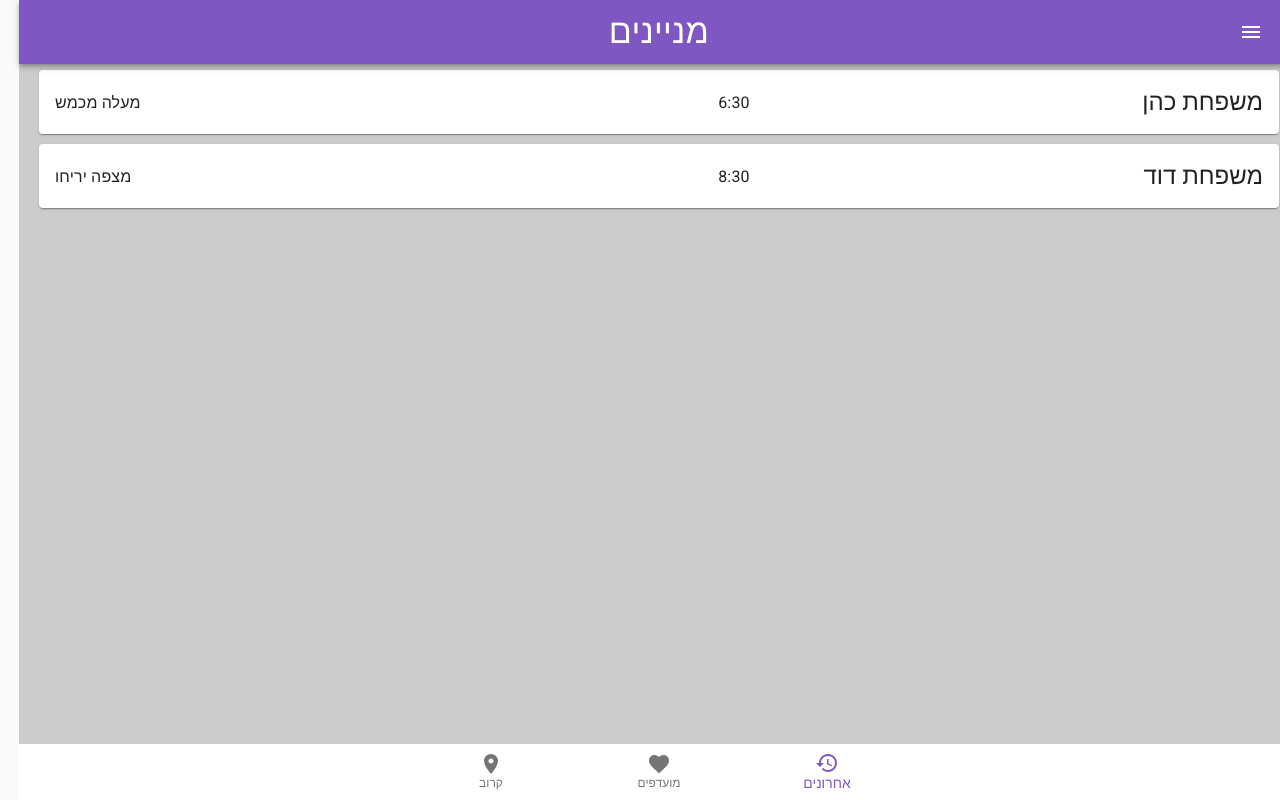
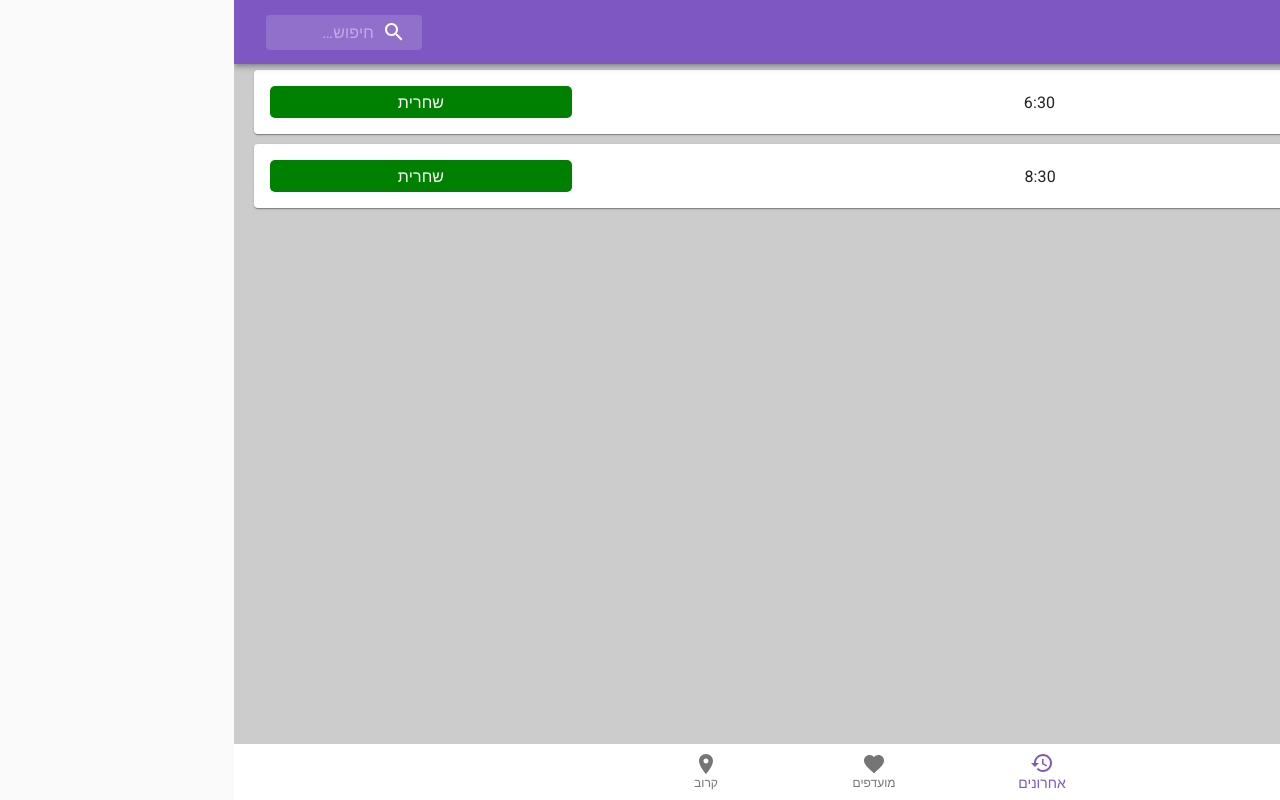
Before and after one commit to neriyabl/minyan-app, a React (Create React App) app: page / in a window 1280 px wide. Built offline with nearby package versions, Linux system fonts and the light colour scheme.

Commit message:
create tfila type chip

```diff
--- a/src/App.js
+++ b/src/App.js
@@ -1,8 +1,9 @@
 import React, { useState } from "react";
+// TODO update theme dependancy
 import {
   makeStyles,
   CssBaseline,
-  createMuiTheme,
+  unstable_createMuiStrictModeTheme as createMuiTheme,
   ThemeProvider,
   Container,
   Drawer,
@@ -87,7 +88,7 @@
                 <ListItemIcon>
                   <AddIcon />
                 </ListItemIcon>
-                <Typography variant="h6">{page}</Typography>
+                <Typography>{page}</Typography>
               </ListItem>
             ))}
           </List>
--- a/src/components/Header.js
+++ b/src/components/Header.js
@@ -1,41 +1,102 @@
 import React from "react";
-import {
-  AppBar,
-  Toolbar,
-  IconButton,
-  Typography,
-  makeStyles,
-} from "@material-ui/core";
+import AppBar from "@material-ui/core/AppBar";
+import Toolbar from "@material-ui/core/Toolbar";
+import IconButton from "@material-ui/core/IconButton";
+import Typography from "@material-ui/core/Typography";
+import InputBase from "@material-ui/core/InputBase";
+import { fade, makeStyles } from "@material-ui/core/styles";
 import MenuIcon from "@material-ui/icons/Menu";
+import SearchIcon from "@material-ui/icons/Search";
+
 const useStyles = makeStyles((theme) => ({
+  root: {
+    flexGrow: 1,
+  },
   menuButton: {
-    marginLeft: theme.spacing(1),
+    marginLeft: theme.spacing(2),
   },
   title: {
     flexGrow: 1,
-    textAlign: "center",
-    paddingLeft: theme.spacing(7),
+    display: "none",
+    [theme.breakpoints.up("sm")]: {
+      display: "block",
+    },
+  },
+  search: {
+    position: "relative",
+    borderRadius: theme.shape.borderRadius,
+    backgroundColor: fade(theme.palette.common.white, 0.15),
+    "&:hover": {
+      backgroundColor: fade(theme.palette.common.white, 0.25),
+    },
+    marginLeft: 0,
+    width: "100%",
+    [theme.breakpoints.up("sm")]: {
+      marginLeft: theme.spacing(1),
+      width: "auto",
+    },
+  },
+  searchIcon: {
+    padding: theme.spacing(0, 2),
+    height: "100%",
+    position: "absolute",
+    pointerEvents: "none",
+    display: "flex",
+    alignItems: "center",
+    justifyContent: "center",
+  },
+  inputRoot: {
+    color: "inherit",
+  },
+  inputInput: {
+    padding: theme.spacing(1, 0),
+    // vertical padding + font size from searchIcon
+    paddingRight: `calc(1em + ${theme.spacing(4)}px)`,
+    transition: theme.transitions.create("width"),
+    width: "100%",
+    [theme.breakpoints.up("sm")]: {
+      width: "12ch",
+      "&:focus": {
+        width: "20ch",
+      },
+    },
   },
 }));
 
 export default function Header({ onOpenDrawer, title }) {
   const classes = useStyles();
+
   return (
-    <AppBar position="fixed">
+    <div className={classes.root}>
+      <AppBar position="absolute">
         <Toolbar>
           <IconButton
             edge="start"
             className={classes.menuButton}
             color="inherit"
-          aria-label="menu"
+            aria-label="open drawer"
             onClick={onOpenDrawer}
           >
             <MenuIcon />
           </IconButton>
-        <Typography variant="h4" className={classes.title}>
+          <Typography className={classes.title} variant="h6" noWrap>
             {title}
           </Typography>
+          <div className={classes.search}>
+            <div className={classes.searchIcon}>
+              <SearchIcon />
+            </div>
+            <InputBase
+              placeholder="חיפוש…"
+              classes={{
+                root: classes.inputRoot,
+                input: classes.inputInput,
+              }}
+              inputProps={{ "aria-label": "search" }}
+            />
+          </div>
         </Toolbar>
       </AppBar>
+    </div>
   );
 }
--- a/src/components/Prayer.js
+++ b/src/components/Prayer.js
@@ -13,9 +13,15 @@
     marginTop: 5,
     paddingRight: 10,
   },
-  textLeft: {
+  textCenter: {
     marginTop: 5,
-    textAlign: "end",
+    textAlign: "center",
+    alignContent: "center",
+  },
+  prayerType: {
+    backgroundColor: "green",
+    color: "#fff",
+    borderRadius: "5px",
   },
 });
 
@@ -30,15 +36,15 @@
       <CardActionArea>
         <CardContent>
           <Grid container justify="space-between">
-            <Grid item xs={5}>
+            <Grid item>
               <Typography variant="h5">{prayer.name}</Typography>
             </Grid>
             <Grid item xs={2}>
               <Typography className={classes.text}>{prayer.time}</Typography>
             </Grid>
-            <Grid item xs={5}>
-              <Typography className={classes.textLeft}>
-                {prayer.address.substring(0, prayer.address.indexOf(","))}
+            <Grid item xs={3} className={classes.prayerType}>
+              <Typography className={classes.textCenter}>
+                {prayer.type}
               </Typography>
             </Grid>
           </Grid>
```
Lines whose indentation alone changed are shown as unchanged.
